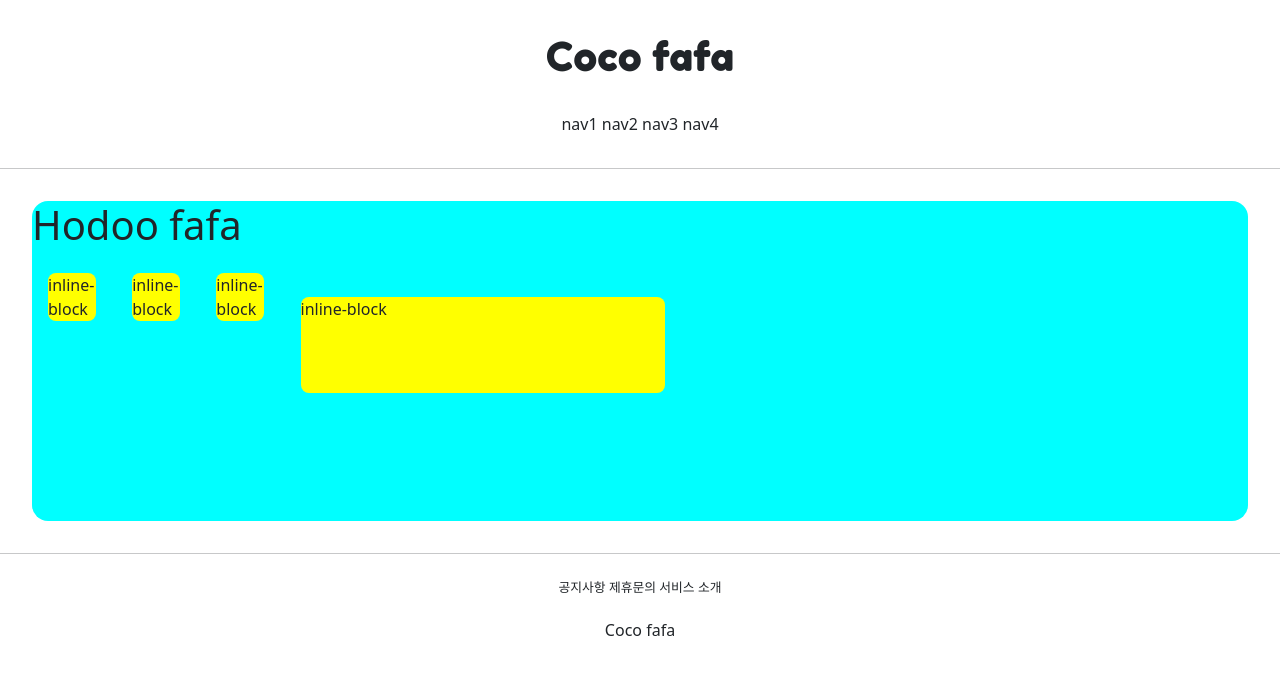
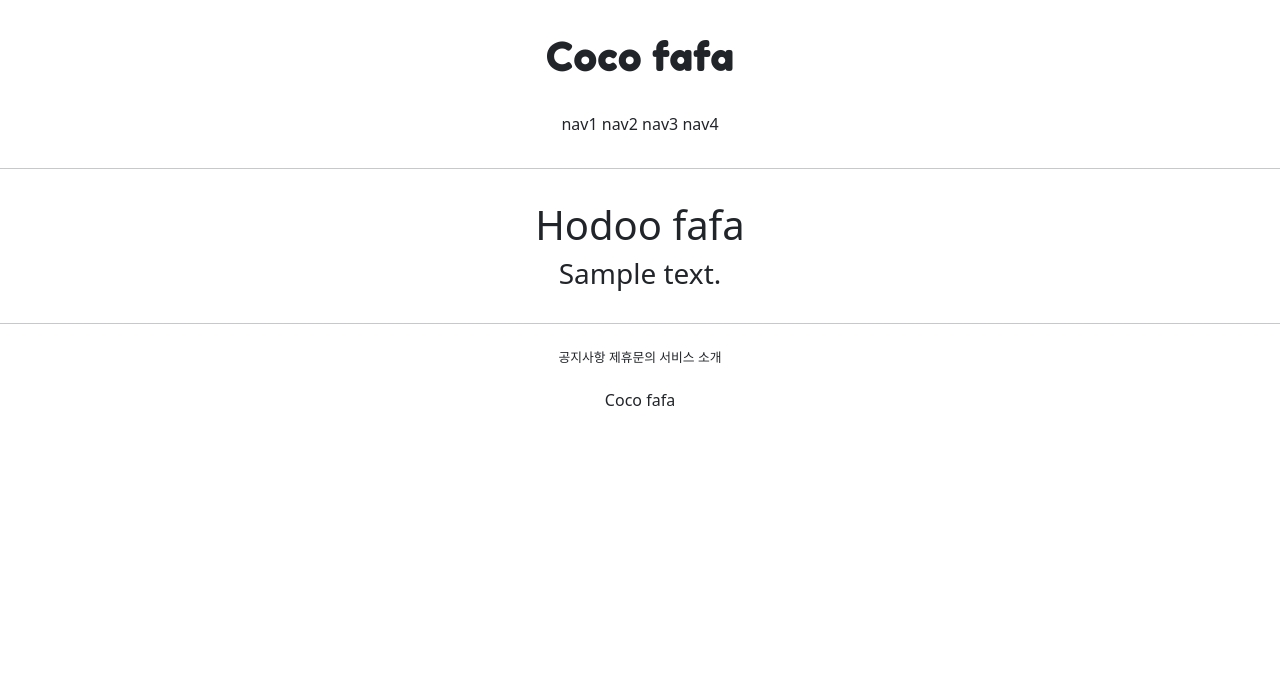
Before and after one commit to cocofafa/5ban-dJANGGO, a Django app: template accountapp/templates/accountapp/hello_world.html in a window 1280 px wide. Shown: the top 675 px of the page. Run offline with Django 3.2, Linux system fonts and the light colour scheme; the template is opened without the code that fills it: most values are stand-ins (such as "Sample title", 1, 10 or a date in 2020); parts of the project's set-up code (start-up, migrations or seed data) failed here and were passed over.

Commit message:
5ban 07.08 class commit_1

```diff
--- a/accountapp/templates/accountapp/hello_world.html
+++ b/accountapp/templates/accountapp/hello_world.html
@@ -2,25 +2,11 @@
 
 {% block content %}
 
-    <style>
-        .testing{
-            background-color: yellow;
-            height: 48px;
-            width: 48px;
-            border-radius: .5rem;
-            margin: 1rem;
-        }
-    </style>
-
-    <div style="height: 20rem; background-color: aqua; border-radius: 1rem; margin: 2rem; overflow: scroll">
+    <div style=" margin: 2rem; text-align: center ">
 
         <h1>Hodoo fafa</h1>
+        <h3>{{ text }}</h3>
 
-
-        <div class="testing" style="display:inline-block">inline-block</div>
-        <div class="testing" style="display:inline-block; width: 3rem; height: 3rem">inline-block</div>
-        <div class="testing" style="display:inline-block; width: 3em; height: 3em">inline-block</div>
-        <div class="testing" style="display:inline-block; width: 30%; height: 30%">inline-block</div>
 
 
     </div>
--- a/accountapp/views.py
+++ b/accountapp/views.py
@@ -3,4 +3,8 @@ from django.shortcuts import render
 
 # Create your views here.
 def hello_world(request):
-    return render(request, 'accountapp/hello_world.html')
+    if request.method == "POST":
+        return render(request, 'accountapp/hello_world.html',context={'test' : 'POST METHOD!'})
+
+    else:
+        return render(request, 'accountapp/hello_world.html',context={'test' : 'POST METHOD!'})
```
